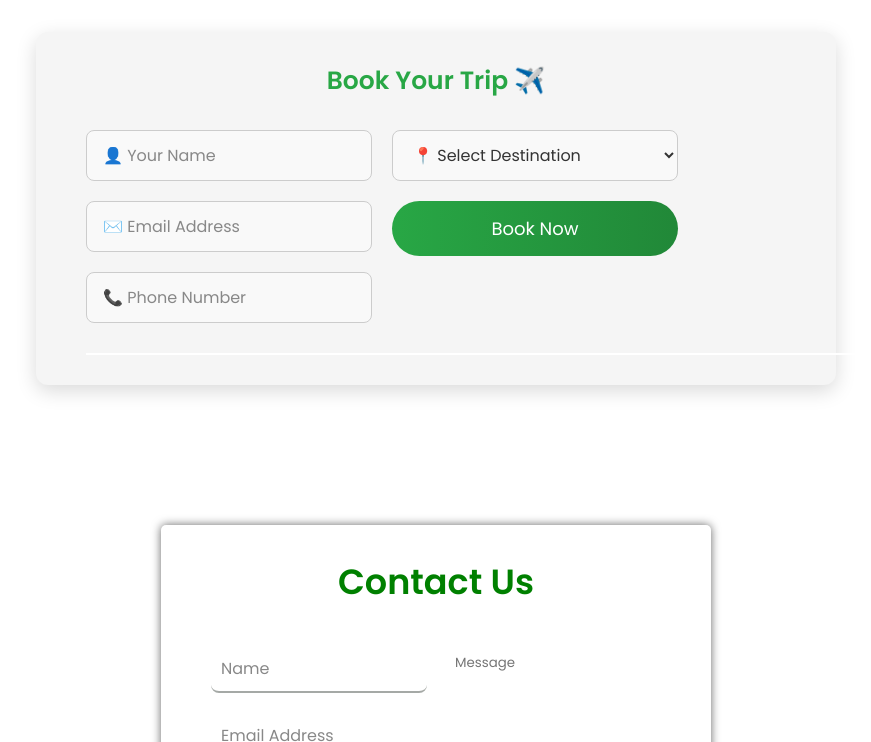
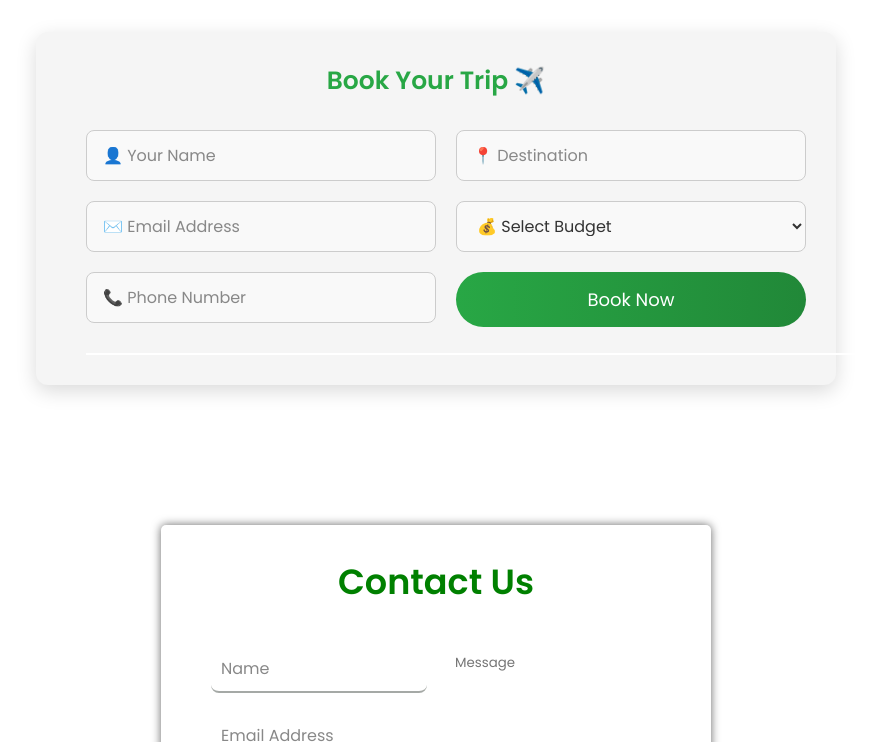
Before and after one commit to mayanksoni1/Tour-project-, a website: page index.html in a window 1280 px wide. Shown: the part 3910-4652 px from the top of the page, without its empty margins (204-1075 px from the left). Drawn offline with nearby package versions, Linux system fonts and the light colour scheme.

Commit message:
Update index.html

```diff
--- a/index.html
+++ b/index.html
@@ -191,9 +191,8 @@
 
 
 
-                <!-- Booking Section -->
-
-                <section class="booking" id="booking">
+              <!-- Booking Section -->
+<section class="booking" id="booking">
   <div class="booking-form">
     <h1>Book Your Trip ✈️</h1>
     <form id="bookingForm">
@@ -204,14 +203,12 @@
           <input type="text" class="input" placeholder="📞 Phone Number" id="phone" required>
         </div>
         <div class="right-fields">
-          <select class="input" id="destination" required>
-            <option value="" disabled selected>📍 Select Destination</option>
-            <option>Manali</option>
-            <option>Goa</option>
-            <option>Delhi</option>
-            <option>Jaipur</option>
-            <option>Kerala</option>
-            <option>Darjeeling</option>
+          <input type="text" class="input" placeholder="📍 Destination" id="destination" required>
+          <select class="input" id="budget" required>
+            <option value="" disabled selected>💰 Select Budget</option>
+            <option value="economy">Economy</option>
+            <option value="standard">Standard</option>
+            <option value="premium">Premium</option>
           </select>
           <button type="submit" class="btn">Book Now</button>
         </div>
@@ -220,6 +217,7 @@
     <div id="bookingMessage"></div>
   </div>
 </section>
+
 
 
 
```
